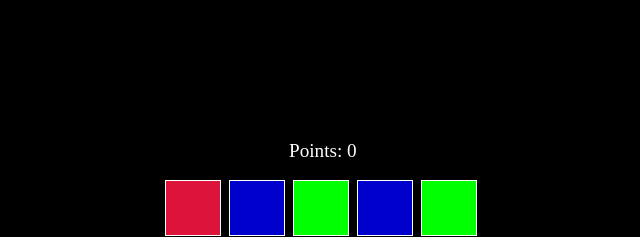
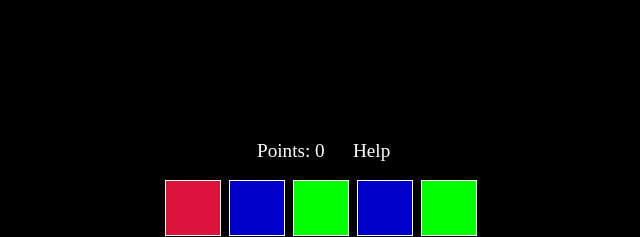
Before and after one commit to playerro/angular-bejeweled, an Angular app: page / in a window 1280 px wide. Shown: the top 237 px of the page, without its empty margins (319-959 px from the left). Built offline with nearby package versions, Linux system fonts and the light colour scheme.

Commit message:
add help button

```diff
--- a/src/app/game/game.component.css
+++ b/src/app/game/game.component.css
@@ -22,6 +22,13 @@ margin: auto;
   color: white;
   position: absolute;
   top: -8%;
-  left: 40%;
+  left: 30%;
   font-size: larger;
 }
+.help {
+  color: white;
+  position: absolute;
+  top: -8%;
+  left: 60%;
+  font-size: larger;
+}
--- a/src/app/game/game.component.html
+++ b/src/app/game/game.component.html
@@ -14,6 +14,7 @@
 
 >
   <div class="points">Points: {{points}}</div>
+  <div class="help" (click)="help()">Help</div>
   <div #marker></div>
 </div>
 </div>
--- a/src/app/game/game.component.ts
+++ b/src/app/game/game.component.ts
@@ -409,5 +409,19 @@ export class GameComponent implements OnInit {
       }
     }
   }
+  help() {
+    if (this.gameState === 'pick') {
+      this.selectedRow = -1;
+      this.selectedCol = -1;
+      this.posY = -1;
+      this.posX = -1;
+      for (let i = 0; i < this.numCols; i ++) {
+        this.removeGems(this.numRows - 1, i);
+      }
+      this.gemFade();
+      this.gameState = 'remove';
+      this.checkFalling();
+    }
+  }
 
 }
```
Also changed, not shown: 7 other files (tests, documents, lock files or other folders).
